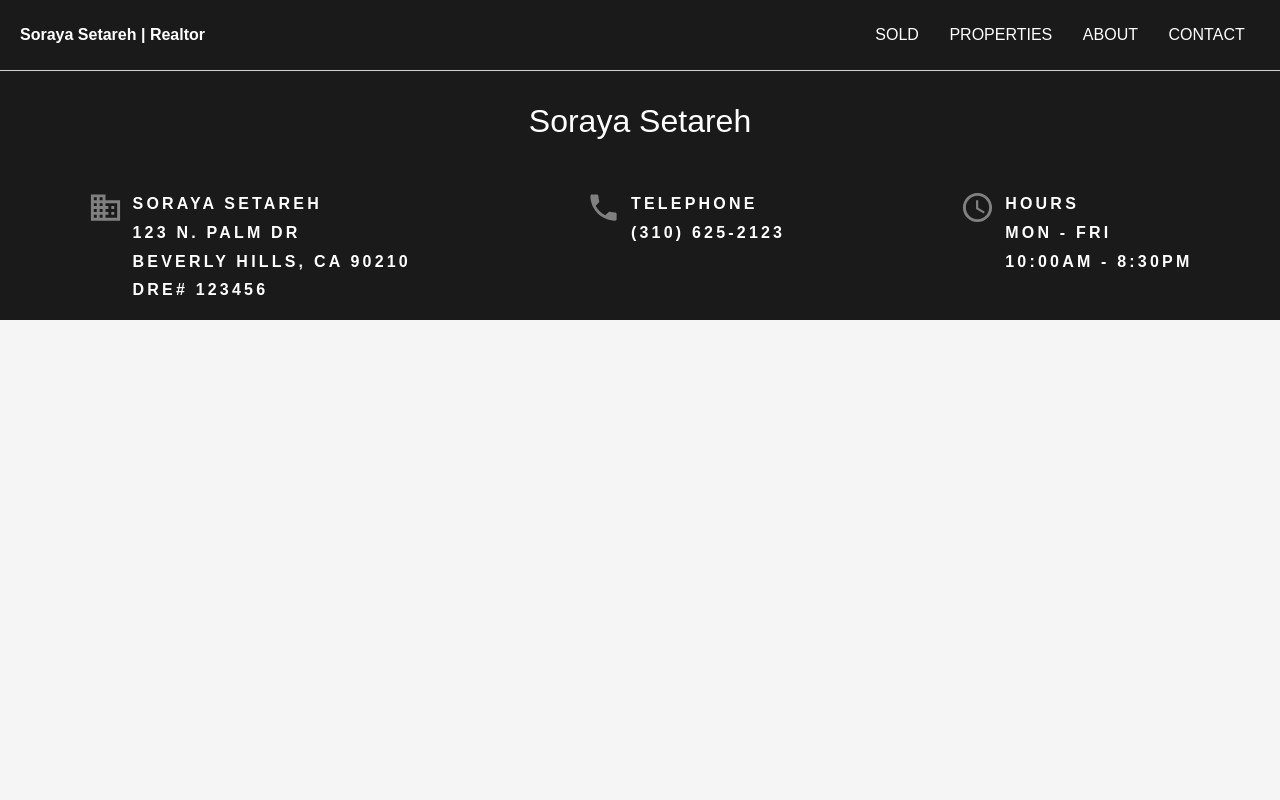
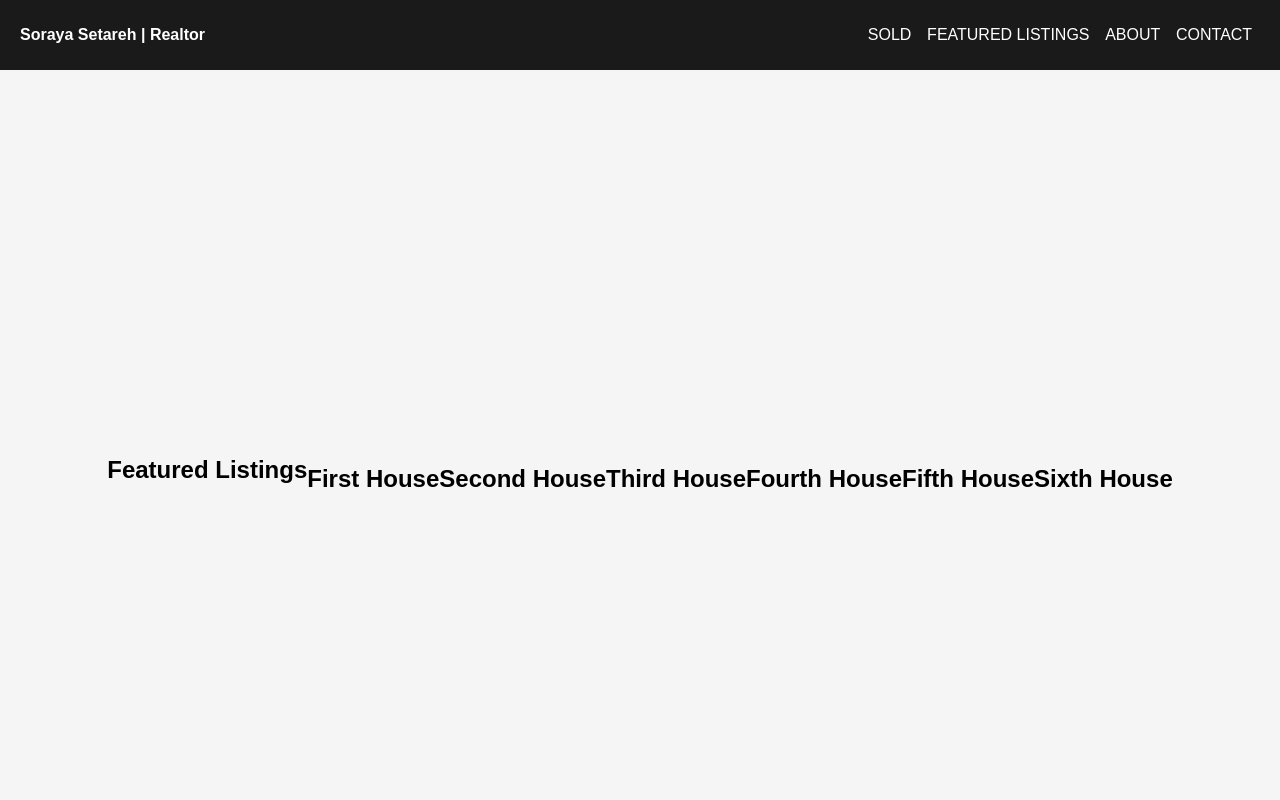
Before and after one commit to rissandimo/silvana-setareh-real-estate, a React (Create React App) app: page /featured-listings in a window 1280 px wide. Shown: the top 800 px of the page. Built offline with nearby package versions, Linux system fonts and the light colour scheme.

Commit message:
Created featured listings component Created dummy listings Able to log listings in component

```diff
--- a/package.json
+++ b/package.json
@@ -18,6 +18,7 @@
     "redux": "^4.0.5",
     "redux-logger": "^3.0.6",
     "reselect": "^4.0.0",
+    "styled-components": "^5.2.1",
     "web-vitals": "^0.2.4"
   },
   "scripts": {
--- a/src/App.js
+++ b/src/App.js
@@ -1,11 +1,12 @@
 import './App.css';
+
 
 // Components
 import Contact from './components/contact/Contact';
 import Header from './components/header/Header';
 import Home from './components/home/Home';
 import Footer from './components/footer/Footer';
-import Properties from './components/properties/Properties';
+import FeaturedListings from './components/featured-listings/FeaturedListings';
 import Sold from './components/sold/Sold';
 
 // Pages
@@ -15,6 +16,7 @@ import AboutPage from './pages/about/AboutPage'
 import { Route, Switch } from 'react-router-dom';
 
 function App() {
+  // console.log(SliderData);
   return (
     <div className="app">
 
@@ -23,7 +25,7 @@ function App() {
     <Switch>
       <Route exact path='/' component={Home} />
       <Route path='/about' component={AboutPage} />
-      <Route path='/properties' component={Properties} />
+      <Route path='/featured-listings' component={FeaturedListings} />
       <Route path='/contact' component={Contact} />
       <Route path='/sold' component={Sold} />
     </Switch>
--- /dev/null
+++ b/src/assets/SliderData.js
@@ -0,0 +1,57 @@
+import house1 from './houses/walden.jpg';
+import house2 from './houses/2.jpg';
+import house3 from './houses/3.jpg';
+import house4 from './houses/4.jpg';
+import house5 from './houses/5.jpg';
+import house6 from './houses/6.jpg';
+
+export const SliderData = [
+    {
+        title: 'First House',
+        price: '$4,00000',
+        path: '/homes',
+        label: 'View Home',
+        image: house1,
+        alt: 'House'
+    },
+    {
+        title: 'Second House',
+        price: '$4,00000',
+        path: '/homes',
+        label: 'View Home',
+        image: house2,
+        alt: 'House'
+    },
+    {
+        title: 'Third House',
+        price: '$4,00000',
+        path: '/homes',
+        label: 'View Home',
+        image: house3,
+        alt: 'House'
+    },
+    {
+        title: 'Fourth House',
+        price: '$4,00000',
+        path: '/homes',
+        label: 'View Home',
+        image: house4,
+        alt: 'House'
+    },
+    {
+        title: 'Fifth House',
+        price: '$4,00000',
+        path: '/homes',
+        label: 'View Home',
+        image: house5,
+        alt: 'House'
+    },
+    {
+        title: 'Sixth House',
+        price: '$4,00000',
+        path: '/homes',
+        label: 'View Home',
+        image: house6,
+        alt: 'House'
+    }
+]
--- /dev/null
+++ b/src/components/featured-listings/FeaturedListings.js
@@ -0,0 +1,51 @@
+import React from 'react';
+import styled from 'styled-components/macro';
+
+import { SliderData } from '../../assets/SliderData';
+
+const FeaturedListingsSection = styled.section`
+    height: 100vh;
+    max-height: 1100px;
+    overflow: hidden;
+    position: relative;
+`;
+
+const ListingsWrapper = styled.div`
+    align-items: center;
+    display: flex;
+    height: 100%;
+    justify-content: center;
+    overflow: hidden;
+    position: relative;
+    width: 100%;
+
+`;
+
+const ListingSlide = styled.div``;
+const ListingSlider = styled.div``;
+const ListingImage = styled.img``;
+const ListingContent = styled.div``;
+
+const FeaturedListings = () => {
+    console.log(SliderData);
+    return(
+    <FeaturedListingsSection>
+            <ListingsWrapper>
+                <h1>Featured Listings</h1>
+                {SliderData.map((slide, index) => (
+                    <ListingSlide key={index}>
+                        <ListingSlider>
+                            <ListingImage/>
+                            <ListingContent>
+                                <h1>{slide.title}</h1>
+                            </ListingContent>
+                        </ListingSlider>
+
+                    </ListingSlide>
+                ))}
+            </ListingsWrapper>
+    </FeaturedListingsSection>
+    )
+}
+
+export default FeaturedListings;
--- a/src/components/header/Header.js
+++ b/src/components/header/Header.js
@@ -13,7 +13,7 @@ const Header = () => {
             </Link>
             <div className="header__links">
                 <Link to='/sold'>SOLD</Link>
-                <Link to='/properties'>PROPERTIES</Link>
+                <Link to='/properties'>FEATURED LISTINGS</Link>
                 <Link to='/about'>ABOUT</Link>
                 <Link to='/contact'>CONTACT</Link>
             </div>
--- a/src/components/properties/Properties.js
+++ b/src/components/properties/Properties.js
@@ -7,7 +7,7 @@ import houseImage3 from '../../assets/houses/house-3.jpg';
 
 const Properties = () => (
     <div className="properties">
-        <h2>Featured Listings</h2>
+        <h2>Luxury Real Estate</h2>
 
         <div className="properties__group">
             <div className="property">
```
Also changed, not shown: 1 other file (tests, documents, lock files or other folders).
